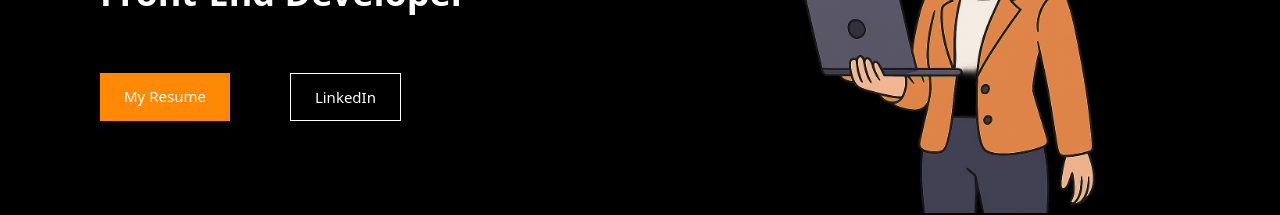
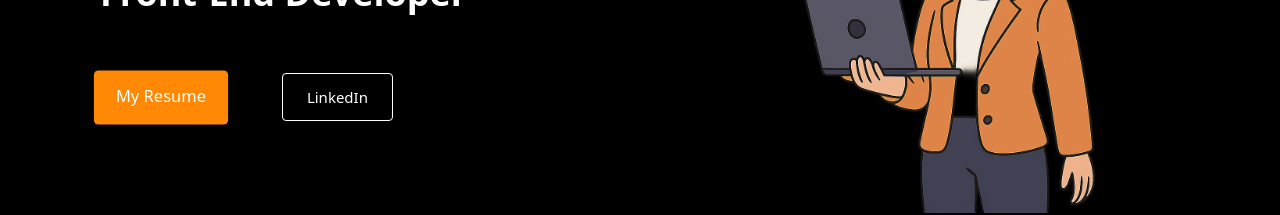
Before and after one commit to Kowshika-K29/My-Portfolio, a React (Vite) app: page /HomePage in a window 1280 px wide. In both pictures the pointer is over the link "My Resume". Shown: the part 299-514 px from the top of the page. Built offline with nearby package versions, Linux system fonts and the light colour scheme.

Commit message:
URL change in footer

```diff
--- a/src/components/footer/Footer.tsx
+++ b/src/components/footer/Footer.tsx
@@ -12,7 +12,7 @@ const Footer = () =>{
         <p className="text-lg">Designed with passion towards developing!</p>
         <div className="flex justify-center gap-3">
             <div className="footer-icons gap-3">
-               <a href="https://github.com/" target="_blank"><img src={githubIcon} alt="github"/></a>
+               <a href="https://github.com/Kowshika-K29" target="_blank"><img src={githubIcon} alt="github"/></a>
                 <a href="mailto:kowshika29.k@gamil.com" target="_blank"><img src={mailIcon} alt="mail"/></a>
                  <a href="https://www.linkedin.com/in/kowshika--k" target="_blank"><img src={linkedinIcon} alt="linkedin"/></a>
             </div>
--- a/src/index.css
+++ b/src/index.css
@@ -29,7 +29,7 @@
   height: 50px;
 }
 /* Home Page */
-.buttons:hover{
+.button-Home:hover{
   cursor: pointer;
   transform: scale(1.1);
 }
@@ -122,7 +122,7 @@
   /* border-radius: 10px; */
 }
 .projectName:hover{
-transform: scale(1.1);
+text-decoration: underline;
 color: orange;
 }
 .skillsList span:hover{
@@ -167,7 +167,6 @@ color: orange;
 /* common h2 tag-heading  */
 .h2-heading:hover{
 cursor: pointer;
-transform: scale(1.1);
-text-decoration: wavy;
+text-decoration: underline;
 color: orange;
 }
--- a/src/pages/HomePage.tsx
+++ b/src/pages/HomePage.tsx
@@ -24,17 +24,17 @@ const repeatedSkills = [...skills, ...skills, ...skills];
     </div>
     <h2 className="text-4xl text-white font-bold mb-15">Front-End Developer</h2>
 
-    <div className="flex justify-center md:justify-start gap-15 mb-8">
+    <div className=" flex justify-center md:justify-start gap-15 mb-8">
       <a
         href={Resume}
         download
-        className="bg-orange-400 text-white py-3 px-6 font-medium text-[15px]">
+        className="button-Home bg-orange-400 text-white py-3 px-5 font-medium text-[15px] rounded">
         My Resume
       </a>
       <a
         href="https://www.linkedin.com/in/kowshika--k"
         target="_blank"
-        className="border border-white text-white py-3 px-6 font-medium text-[15px]">
+        className="button-Home border border-white text-white py-3 px-6 font-medium text-[15px] rounded">
         LinkedIn
       </a>
     </div>
```
